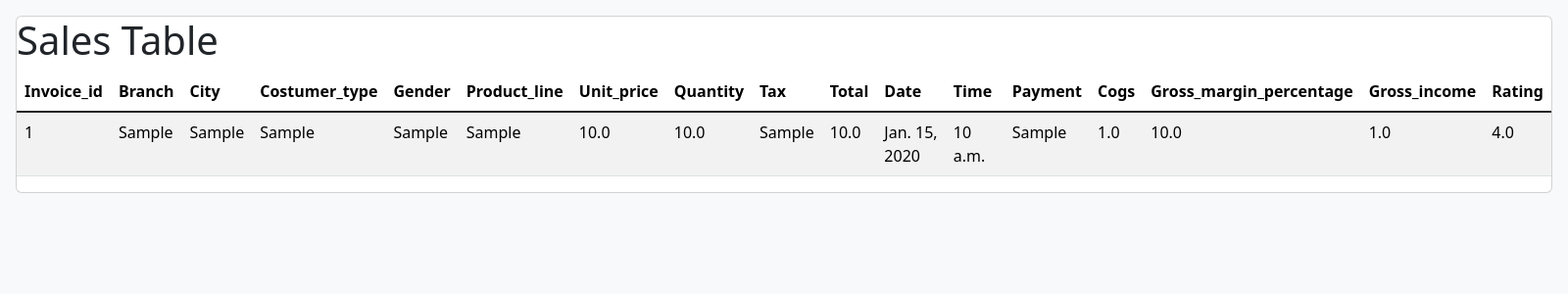
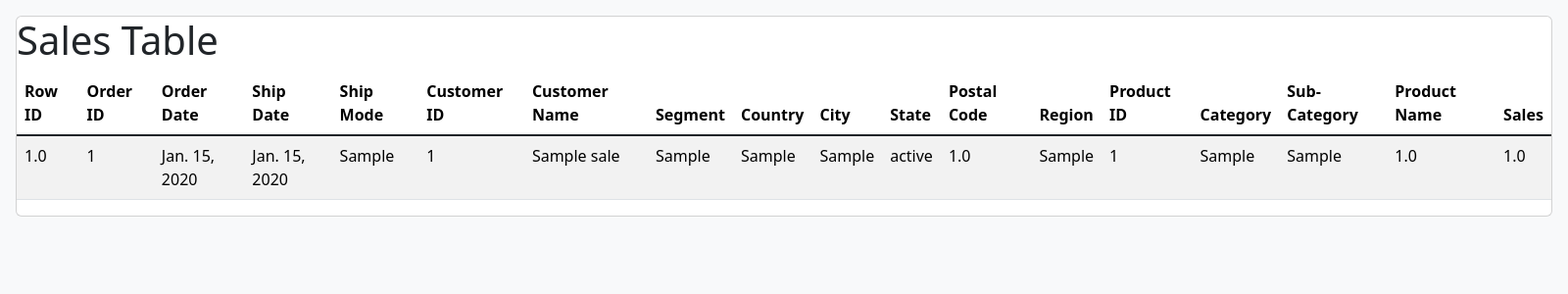
Before and after one commit to LorennMarque/Sales-Data-Django-Dashboard, a Django app: template brain/templates/visualize_data.html in a window 1600 px wide. Shown: the top 300 px of the page at 98% size. Run offline with Django 5.2, Linux system fonts and the light colour scheme; the template is opened without the code that fills it: values that come from a table or form of the project are taken from there, others are empty; tables that the repository leaves empty hold one stand-in row (values such as "Sample post").

Commit message:
chart and new dataset Co-authored-by: juanchierasco <juanchierasco@users.noreply.github.com> Co-authored-by: agustinorue <agustinorue@users.noreply.github.com>

```diff
--- a/brain/models.py
+++ b/brain/models.py
@@ -26,37 +26,39 @@ data = pd.read_csv("data/supermarket_sales.csv")
 #         return self.likes >= 3
 
 class Sale(models.Model):
-    # Invoice ID,
-    invoice_id = models.CharField(max_length=255)
-    # Branch,
-    branch = models.CharField(max_length=1)
-    # City,
-    city = models.CharField(max_length=20)
-    # Customer type,
-    costumer_type = models.CharField(max_length=10) # Pero el máximo sería 6, Member ó Normal
-    # Gender,
-    gender = models.CharField(max_length=10) # Pero el máximo sería 6, Fermale ó Male
-    # Product line,
-    product_line = models.CharField(max_length=255)
-    # Unit price,
-    unit_price = models.FloatField()
-    # Quantity,
-    quantity = models.FloatField()
-    # Tax 5%,
-    tax = models.CharField(max_length=10) # Pero el máximo sería 6, Fermale ó Male
-    # Total,
-    total = models.FloatField()
-    # Date,
-    date = models.DateField()
-    # Time,
-    time = models.TimeField()
-    # Payment,
-    payment = models.CharField(max_length=10)
-    # cogs,
-    cogs = models.FloatField()
-    # gross margin percentage,
-    gross_margin_percentage = models.FloatField()
-    # gross income,
-    gross_income = models.FloatField()
-    # Rating
-    rating = models.FloatField()
+    # Row ID,
+    row_id = models.FloatField()
+    # Order ID,
+    order_id = models.CharField(max_length=255)
+    # Order Date,
+    order_date = models.DateField()
+    # ship_date,
+    ship_date = models.DateField(max_length=255)
+    # ship_mode,
+    ship_mode = models.CharField(max_length=255)
+    # customer_id,
+    customer_id = models.CharField(max_length=255)
+    # customer_name,
+    customer_name = models.CharField(max_length=255)
+    # segment,
+    segment = models.CharField(max_length=255)
+    # country,
+    country = models.CharField(max_length=255)
+    # city,
+    city = models.CharField(max_length=255)
+    # state,
+    state = models.CharField(max_length=255)
+    # postal_code,
+    postal_code = models.FloatField()
+    # region,
+    region = models.CharField(max_length=255)
+    # product_id,
+    product_id = models.CharField(max_length=255)
+    # category,
+    category = models.CharField(max_length=255)
+    # sub_category,
+    sub_category = models.CharField(max_length=255)
+    # gross product_name,
+    product_name = models.FloatField()
+    # sales
+    sales = models.FloatField()
--- a/brain/templates/visualize_data.html
+++ b/brain/templates/visualize_data.html
@@ -14,46 +14,48 @@
     <table class="table table-striped">
         <thead>
           <tr>
-            <th scope="col">Invoice_id</th>
-            <th scope="col">Branch</th>
+            <th scope="col">Row ID</th>
+            <th scope="col">Order ID</th>
+            <th scope="col">Order Date</th>
+            <th scope="col">Ship Date</th>
+            <th scope="col">Ship Mode</th>
+            <th scope="col">Customer ID</th>
+            <th scope="col">Customer Name</th>
+            <th scope="col">Segment</th>
+            <th scope="col">Country</th>
             <th scope="col">City</th>
-            <th scope="col">Costumer_type</th>
-            <th scope="col">Gender</th>
-            <th scope="col">Product_line</th>
-            <th scope="col">Unit_price</th>
-            <th scope="col">Quantity</th>
-            <th scope="col">Tax</th>
-            <th scope="col">Total</th>
-            <th scope="col">Date</th>
-            <th scope="col">Time</th>
-            <th scope="col">Payment</th>
-            <th scope="col">Cogs</th>
-            <th scope="col">Gross_margin_percentage</th>
-            <th scope="col">Gross_income</th>
-            <th scope="col">Rating</th>
+            <th scope="col">State</th>
+            <th scope="col">Postal Code</th>
+            <th scope="col">Region</th>
+            <th scope="col">Product ID</th>
+            <th scope="col">Category</th>
+            <th scope="col">Sub-Category</th>
+            <th scope="col">Product Name</th>
+            <th scope="col">Sales</th>
           </tr>
         </thead>
 
         <tbody class="table-group-divider">
         {% for sale in sales %}
         <tr>
-            <td>{{ sale.invoice_id }}</td>
-            <td>{{ sale.branch }}</td>
+            <td>{{ sale.row_id }}</td>
+            <td>{{ sale.order_id }}</td>
+            <td>{{ sale.order_date }}</td>
+            <td>{{ sale.ship_date }}</td>
+            <td>{{ sale.ship_mode }}</td>
+            <td>{{ sale.customer_id }}</td>
+            <td>{{ sale.customer_name }}</td>
+            <td>{{ sale.segment }}</td>
+            <td>{{ sale.country }}</td>
             <td>{{ sale.city }}</td>
-            <td>{{ sale.costumer_type }}</td>
-            <td>{{ sale.gender }}</td>
-            <td>{{ sale.product_line }}</td>
-            <td>{{ sale.unit_price }}</td>
-            <td>{{ sale.quantity }}</td>
-            <td>{{ sale.tax }}</td>
-            <td>{{ sale.total }}</td>
-            <td>{{ sale.date }}</td>
-            <td>{{ sale.time }}</td>
-            <td>{{ sale.payment }}</td>
-            <td>{{ sale.cogs }}</td>
-            <td>{{ sale.gross_margin_percentage }}</td>
-            <td>{{ sale.gross_income }}</td>
-            <td>{{ sale.rating }}</td>
+            <td>{{ sale.state }}</td>
+            <td>{{ sale.postal_code }}</td>
+            <td>{{ sale.region}}</td>
+            <td>{{ sale.product_id}}</td>
+            <td>{{ sale.category }}</td>
+            <td>{{ sale.sub_category }}</td>
+            <td>{{ sale.product_name }}</td>
+            <td>{{ sale.sales }}</td>
         </tr>
        {% endfor %}
 
--- a/brain/urls.py
+++ b/brain/urls.py
@@ -2,5 +2,7 @@ from django.urls import path
 from . import views
 
 urlpatterns = [
-    path('', views.visualize_data, name='visualize_data'),
+    path('view', views.visualize_data, name='visualize_data'),
+    path('describe', views.data_describe, name='descriptions'),
+    path('charts', views.render_chart, name='chart')
 ]
```
Also changed, not shown: brain/templates/charts.html (added, +3 -0 lines), brain/templates/descriptions.html (added, +19 -0 lines), brain/views.py (+88 -37 lines), data/charts.py (added, +16 -0 lines), data/supermarket_sales.csv.
